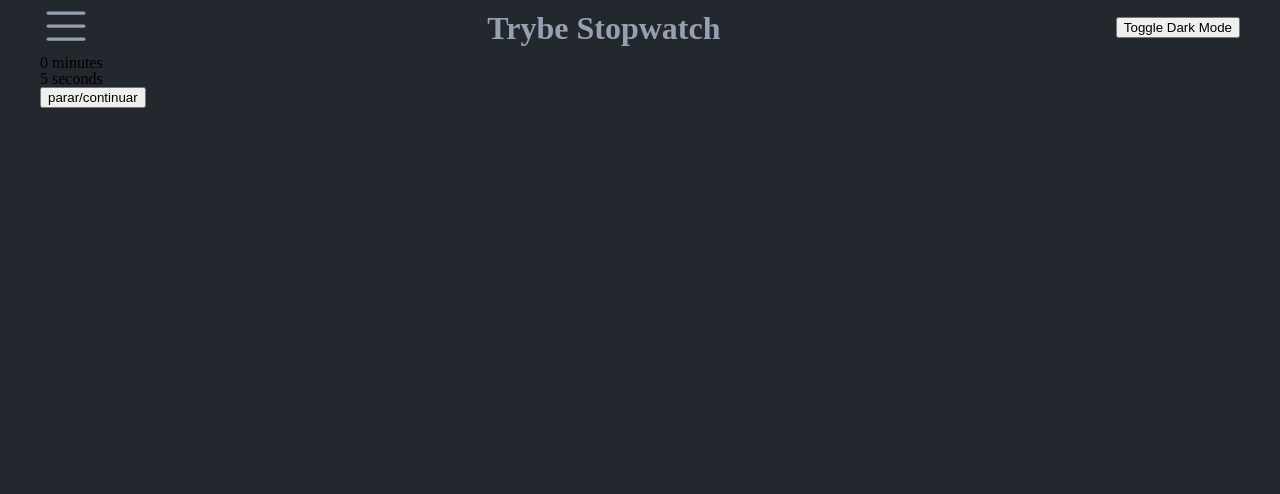
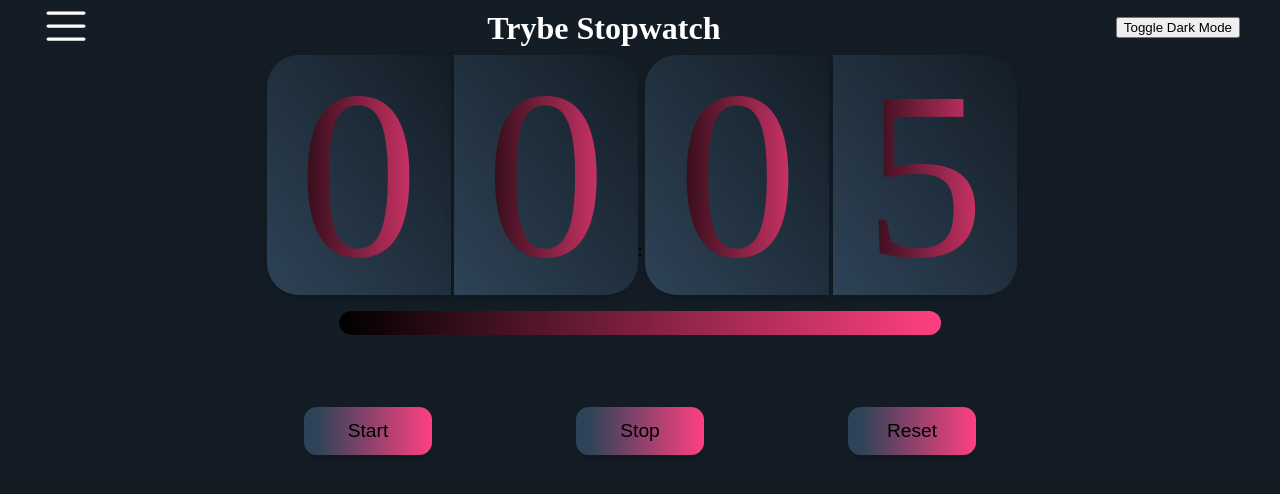
Before and after one commit to arthurproc/stopwatch, a React (Vite) app: page / in a window 1280 px wide. Shown: the top 494 px of the page. Built offline with nearby package versions, Linux system fonts and the light colour scheme.

Commit message:
mais um monte de coisa sem criar branch

```diff
--- a/src/App.tsx
+++ b/src/App.tsx
@@ -1,23 +1,17 @@
 import React, { useState } from 'react';
 
+import Header from './components/Header';
 import Timer from './components/Timer';
 import { ThemeProvider } from 'styled-components';
 
-import { List } from '@phosphor-icons/react';
-
 import { GlobalStyle } from './styles/GlobalStyle';
-import {
-  HeaderWrapper,
-  MainContainer,
-  MenuItem,
-  Title,
-} from './styles/StyledComponents';
+import { MainContainer } from './styles/StyledComponents';
 import dark from './styles/themes/dark';
 import light from './styles/themes/light';
 
 const App = () => {
   const [isDarkMode, setIsDarkMode] = useState(true);
-  const [timeInSeconds, setTimeInSeconds] = useState(10);
+  const [timeInSeconds, setTimeInSeconds] = useState(5);
   const handleToggle = () => {
     setIsDarkMode((prevState) => !prevState);
   };
@@ -26,21 +20,8 @@
       <ThemeProvider theme={isDarkMode ? dark : light}>
         <GlobalStyle />
         <MainContainer>
-          <HeaderWrapper>
-            <MenuItem>
-              <List
-                size={52}
-                color={
-                  isDarkMode
-                    ? dark.colors.primaryText
-                    : light.colors.primaryText
-                }
-              />
-            </MenuItem>
-            <Title>Trybe Stopwatch </Title>
-            <button onClick={() => handleToggle()}>Toggle Dark Mode</button>
-          </HeaderWrapper>
-          <Timer timeInSeconds={timeInSeconds} />
+          <Header isDarkMode={isDarkMode} handleToggle={handleToggle} />
+          <Timer initialTime={timeInSeconds} />
         </MainContainer>
       </ThemeProvider>
     </>
--- /dev/null
+++ b/src/components/Header.tsx
@@ -0,0 +1,30 @@
+import React, { FC } from 'react';
+
+import { List } from '@phosphor-icons/react';
+
+import { HeaderWrapper, MenuItem, Title } from '../styles/StyledComponents';
+import dark from '../styles/themes/dark';
+import light from '../styles/themes/light';
+
+type HeaderProps = {
+  isDarkMode: boolean;
+  handleToggle: () => void;
+};
+const Header: FC<HeaderProps> = ({ isDarkMode, handleToggle }) => {
+  return (
+    <HeaderWrapper>
+      <MenuItem>
+        <List
+          size={52}
+          color={
+            isDarkMode ? dark.colors.primaryText : light.colors.primaryText
+          }
+        />
+      </MenuItem>
+      <Title>Trybe Stopwatch </Title>
+      <button onClick={handleToggle}>Toggle Dark Mode</button>
+    </HeaderWrapper>
+  );
+};
+
+export default Header;
--- /dev/null
+++ b/src/components/ProgressBar.tsx
@@ -0,0 +1,18 @@
+import React, { FC } from 'react';
+
+import { ProgressContainer } from '../styles/StyledComponents';
+
+type ProgressBarProps = {
+  value: number;
+  max: number;
+};
+
+const ProgressBar: FC<ProgressBarProps> = ({ value, max }) => {
+  return (
+    <ProgressContainer>
+      <progress value={value} max={max} />
+    </ProgressContainer>
+  );
+};
+
+export default ProgressBar;
--- a/src/components/Timer.tsx
+++ b/src/components/Timer.tsx
@@ -2,31 +2,77 @@
 
 import { convertTime } from '../utils/util';
 
-import { TimeFormat, TimerProps } from '../types/types';
+import { ControlButtons, ContainerRow } from '../styles/StyledComponents';
 
-const Timer: FC<TimerProps> = ({ timeInSeconds }) => {
-  const [currentTime, setCurrentTime] = useState<TimeFormat>(
-    convertTime(timeInSeconds),
-  );
+import ProgressBar from './ProgressBar';
+import TimerDisplay from './TimerDisplay';
+
+export type TimerProps = {
+  initialTime: number;
+};
+const Timer: FC<TimerProps> = ({ initialTime }) => {
+  const [endTime, setEndTime] = useState<number | null>(null);
+  const [isRunning, setIsRunning] = useState(false);
+  const [remainingTime, setRemainingTime] = useState(initialTime);
+
   useEffect(() => {
-    const timer = setInterval(() => {
-      if (timeInSeconds > 0) {
-        timeInSeconds -= 1;
-        setCurrentTime(convertTime(timeInSeconds));
-      }
-    }, 1000);
+    let intervalId: number;
+
+    if (isRunning && remainingTime > 0) {
+      intervalId = setInterval(() => {
+        const now = Math.floor(Date.now() / 1000);
+        const timeLeft = endTime! - now;
+
+        if (timeLeft > 0) {
+          setRemainingTime(timeLeft);
+        } else {
+          setRemainingTime(0);
+          setIsRunning(false);
+        }
+      }, 100);
+    } else if (remainingTime === 0) {
+      setIsRunning(false);
+    }
+
     return () => {
-      clearInterval(timer);
+      clearInterval(intervalId);
     };
-  }, [timeInSeconds]);
+  }, [isRunning, endTime, remainingTime]);
+
+  const startStopwatch = () => {
+    if (!isRunning) {
+      const now = Math.floor(Date.now() / 1000);
+      setEndTime(now + remainingTime);
+      setIsRunning(true);
+    }
+  };
+
+  const stopStopwatch = () => {
+    setIsRunning(false);
+  };
+
+  const resetStopwatch = () => {
+    setEndTime(null);
+    setRemainingTime(initialTime);
+    setIsRunning(false);
+  };
 
   return (
     <>
       <div>
-        <section>{`${currentTime.minutes} minutes`}</section>
-        <section>{`${currentTime.seconds} seconds`}</section>
+        <TimerDisplay
+          remainingTime={convertTime(remainingTime)}
+          totalTimeInSeconds={initialTime}
+        />
       </div>
-      <button onClick={() => handleStopContinue()}>parar/continuar</button>
+      <ContainerRow>
+        <ProgressBar value={remainingTime} max={initialTime} />
+      </ContainerRow>
+      <ContainerRow>
+        <ControlButtons onClick={startStopwatch}>Start</ControlButtons>
+        <ControlButtons onClick={stopStopwatch}>Stop</ControlButtons>
+        <ControlButtons onClick={resetStopwatch}>Reset</ControlButtons>
+      </ContainerRow>
     </>
   );
 };
--- /dev/null
+++ b/src/components/TimerDisplay.tsx
@@ -0,0 +1,56 @@
+import React, { FC } from 'react';
+
+import { convertTimeFormatToSeconds } from '../utils/util';
+
+import {
+  Container,
+  TimerElement,
+  TimerElementRight,
+} from '../styles/StyledComponents';
+import { TimeFormat } from '../types/types';
+
+import ProgressBar from './ProgressBar';
+type TimerDisplay = {
+  remainingTime: TimeFormat;
+  totalTimeInSeconds: number;
+};
+
+const TimerDisplay: FC<TimerDisplay> = ({
+  remainingTime,
+  totalTimeInSeconds,
+}) => {
+  return (
+    <Container>
+      <div>
+        <TimerElement>
+          <span>
+            {remainingTime.minutes.toString().padStart(2, '0').substring(1, 0)}
+          </span>
+        </TimerElement>
+        <TimerElementRight>
+          <span>
+            {remainingTime.minutes.toString().padStart(2, '0').substring(2, 1)}
+          </span>
+        </TimerElementRight>
+        <span>:</span>
+        <TimerElement>
+          <span>
+            {remainingTime.seconds.toString().padStart(2, '0').substring(1, 0)}
+          </span>
+        </TimerElement>
+        <TimerElementRight>
+          <span>
+            {remainingTime.seconds.toString().padStart(2, '0').substring(2, 1)}
+          </span>
+        </TimerElementRight>
+
+        <ProgressBar
+          value={convertTimeFormatToSeconds(remainingTime)}
+          max={totalTimeInSeconds}
+        />
+      </div>
+    </Container>
+  );
+};
+
+export default TimerDisplay;
--- a/src/styles/StyledComponents.ts
+++ b/src/styles/StyledComponents.ts
@@ -24,3 +24,97 @@
     filter: brightness(70%);
   }
 `;
+
+export const TimerElement = styled.div`
+  display: inline-block;
+  background-image: ${(props) => props.theme.colors.timerGradient};
+  margin-left: 0.2rem;
+  width: fit-content;
+  box-shadow: ${(props) => props.theme.colors.boxShadow};
+  border-radius: 2rem 0px 0px 2rem;
+  & > span {
+    font-size: 15rem;
+    padding: 2rem;
+    background: ${(props) => props.theme.colors.textGradient};
+    background-clip: text;
+    -webkit-background-clip: text;
+    -webkit-text-fill-color: transparent;
+  }
+  & > div {
+    font-size: 15rem;
+  }
+`;
+
+export const TimerElementRight = styled.div`
+  display: inline-block;
+  background-image: ${(props) => props.theme.colors.timerGradient};
+  margin-left: 0.2rem;
+  width: fit-content;
+  box-shadow: ${(props) => props.theme.colors.boxShadow};
+  border-radius: 0px 2rem 2rem 0px;
+  & > span {
+    font-size: 15rem;
+    padding: 2rem;
+    background: ${(props) => props.theme.colors.textGradient};
+    background-clip: text;
+    -webkit-background-clip: text;
+    -webkit-text-fill-color: transparent;
+  }
+  & > div {
+    font-size: 15rem;
+  }
+`;
+
+export const ControlButtons = styled.button`
+  cursor: pointer;
+  font-size: 1.2rem;
+  padding: 0.8rem;
+  min-width: 8rem;
+  border-radius: 0.8rem;
+  border: none;
+  background: ${(props) => props.theme.colors.buttonGradient};
+  box-shadow: ${(props) => props.theme.colors.boxShadow};
+  transition: all, 200ms;
+  &:hover {
+    filter: brightness(90%);
+  }
+`;
+
+export const ProgressContainer = styled.div`
+  margin: 1rem 0;
+  display: flex;
+  justify-content: center;
+  progress[value] {
+    width: 80%;
+    height: 1.5rem;
+    -webkit-appearance: none;
+    appearance: none;
+  }
+  progress[value]::-webkit-progress-bar {
+    display: inline-block;
+    border-radius: 2rem;
+    background: ${(props) => props.theme.colors.timerGradient};
+  }
+
+  progress[value]::-webkit-progress-value {
+    background: ${(props) => props.theme.colors.textGradient};
+    border-radius: 2rem;
+  }
+`;
+
+export const Container = styled.div`
+  display: flex;
+  flex-direction: column;
+  justify-content: center;
+  align-items: center;
+  width: 100%;
+`;
+
+export const ContainerRow = styled.div`
+  display: flex;
+  width: 80%;
+  flex-direction: row;
+  justify-content: space-evenly;
+  align-items: center;
+  margin: 0 auto;
+`;
--- a/src/styles/themes/dark.ts
+++ b/src/styles/themes/dark.ts
@@ -1,6 +1,16 @@
 export default {
   colors: {
-    primaryText: '#97A0B0',
-    background: 'rgb(35, 39, 46)',
+    background: '#141d26',
+    primaryText: '#fff',
+    secondaryText: '#aaa',
+    buttons: '#ff4081',
+    timerBorder: '#333',
+    timerBoxShadow: '#000',
+    activeButton: '#ff6e40',
+    timerGradient:
+      'linear-gradient(to right top, #2e4358 0%, rgb(38,55,71) 30%, #141d26 100%)',
+    textGradient: 'linear-gradient(to right, #000 0%, #ff4081 100%)',
+    buttonGradient: 'linear-gradient(to right, #2e4358 10%, #ff4081 100%)',
+    boxShadow: '0 4px 10px rgba(0, 0, 0, 0.2)',
   },
 };
--- a/src/styles/themes/light.ts
+++ b/src/styles/themes/light.ts
@@ -1,6 +1,16 @@
 export default {
   colors: {
-    primaryText: '#0F0',
-    background: 'rgb(194, 215, 255)',
+    background: '#fefefe',
+    primaryText: '#333',
+    secondaryText: '#777',
+    buttons: '#23538A',
+    timerBorder: '#ccc',
+    timerBoxShadow: '#999',
+    activeButton: '#503E7E',
+    timerGradient:
+      'linear-gradient(to right top, #777 0%, #ccc 50%, #fefefe 100%)',
+    textGradient: 'linear-gradient(to right, #000 0%, #23538A 100%)',
+    buttonGradient: 'linear-gradient(to right, #ccc 10%, #23538A 100%)',
+    boxShadow: '0 4px 10px rgba(0, 0, 0, 0.2)',
   },
 };
--- a/src/types/types.ts
+++ b/src/types/types.ts
@@ -1,6 +1,3 @@
-export type TimerProps = {
-  timeInSeconds: number;
-};
 export type TimeFormat = {
   minutes: number;
   seconds: number;
--- a/src/utils/util.ts
+++ b/src/utils/util.ts
@@ -1,12 +1,15 @@
 import { TimeFormat } from '../types/types';
 
-export const convertTime = (timeInSeconds: number) => {
+export const convertTime = (timeFromDateNow: number) => {
   return <TimeFormat>{
-    minutes: Math.floor(timeInSeconds / 60),
-    seconds: timeInSeconds % 60,
+    minutes: Math.floor(timeFromDateNow / 60),
+    seconds: timeFromDateNow % 60,
   };
 };
 
-export const convertTimeToFormat = ({ minutes, seconds }: TimeFormat) => {
+export const convertTimeFormatToSeconds = ({
+  minutes,
+  seconds,
+}: TimeFormat) => {
   return minutes * 60 + seconds;
 };
```
